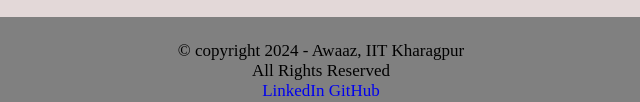
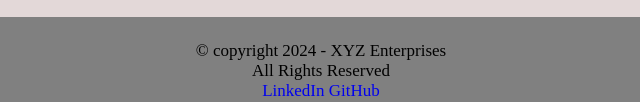
Before and after one commit to hsr108/firstWeb, a plain HTML site: page index.html in a window 1280 px wide. Shown: the part 1673-1775 px from the top of the page, 319-959 px from the left. Drawn offline with Linux system fonts and the light colour scheme; no server answers.

Commit message:
this is last

```diff
--- a/index.html
+++ b/index.html
@@ -163,7 +163,7 @@
     </section>
     <footer>
       <div class="footBottom">
-        &copy; copyright 2024 - Awaaz, IIT Kharagpur
+        &copy; copyright 2024 - XYZ Enterprises
         <br />
         All Rights Reserved
         <br />
```
